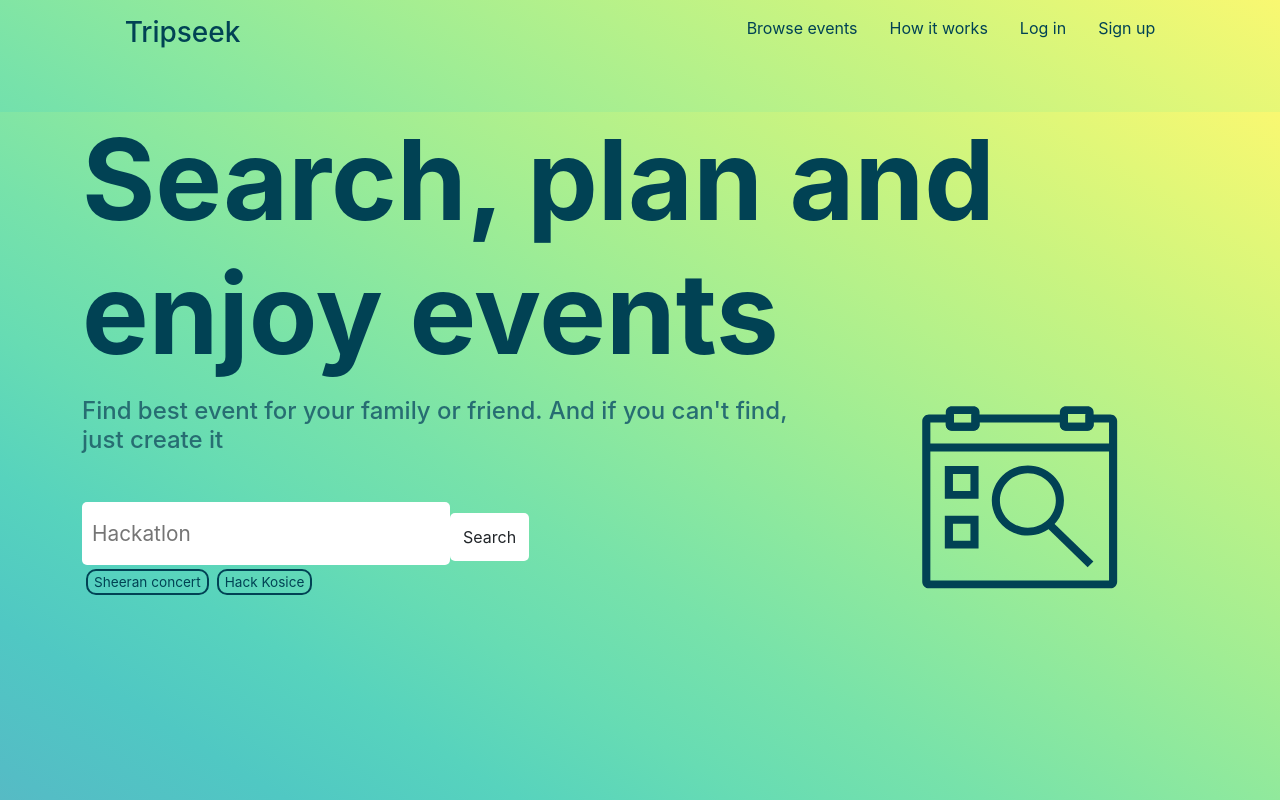
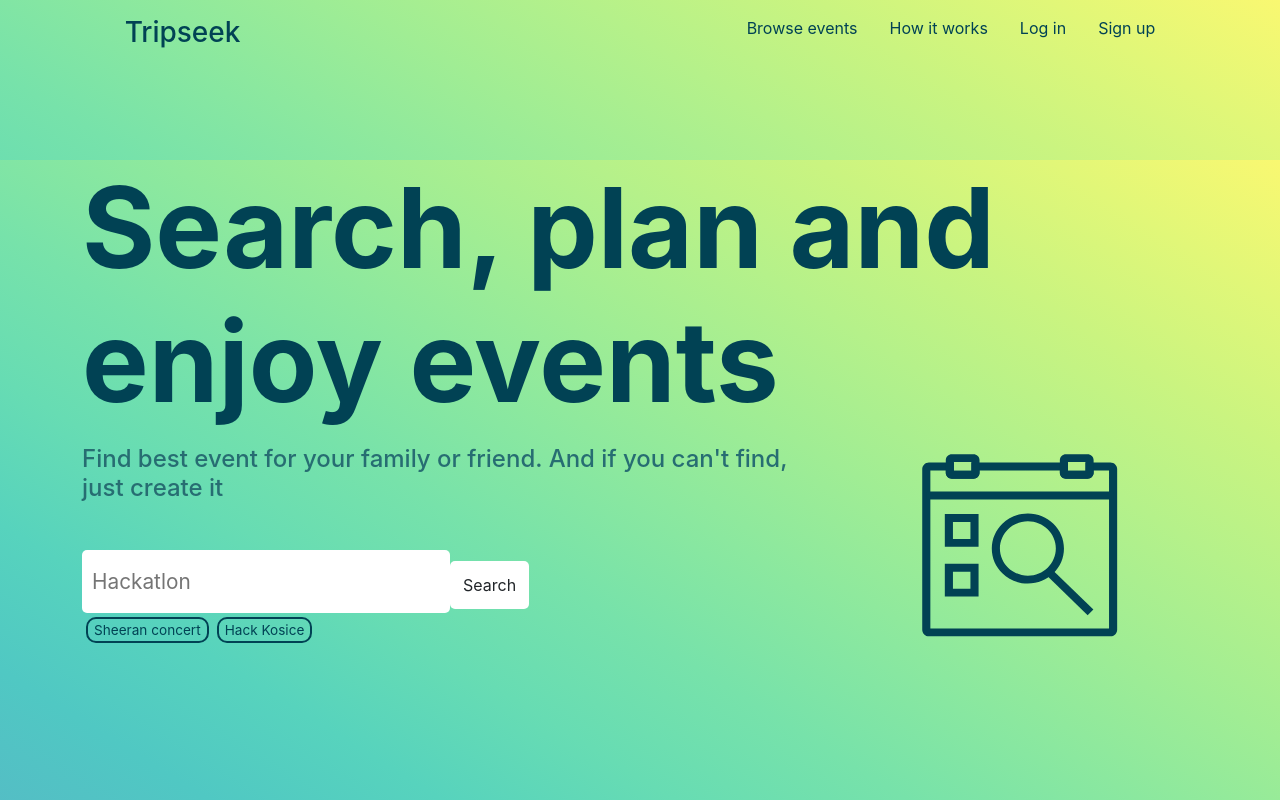
Before and after one commit to tadeas-drab/eventoget-next, a Next.js app: page / in a window 1280 px wide. Shown: the top 800 px of the page. Built offline with nearby package versions, Linux system fonts and the light colour scheme.

Commit message:
mt-7 -> mt-10

```diff
--- a/pages/index.tsx
+++ b/pages/index.tsx
@@ -16,8 +16,8 @@ const Home: NextPage = () => {
 
       <Navigation/>
       <div className="h-100">
-        <div className="container mt-7">
-          <h1 className="main-title fw-bold">Search, plan and enjoy events</h1>
+        <div className="container mt-10">
+          <h1 className="main-title fw-bold mt-2">Search, plan and enjoy events</h1>
           <div className="row mt-3">
             <div className='col-8'>
               <h4 className="lighter-text">Find best event for your family or friend. And if you can't find, just create it</h4>
--- a/styles/globals.css
+++ b/styles/globals.css
@@ -79,8 +79,8 @@ a {
 /* Margin
 -------------------------------------------------- */
 
-.mt-7 {
-    margin-top: 7rem !important;
+.mt-10 {
+    margin-top: 10em !important;
 }
 
 
```
